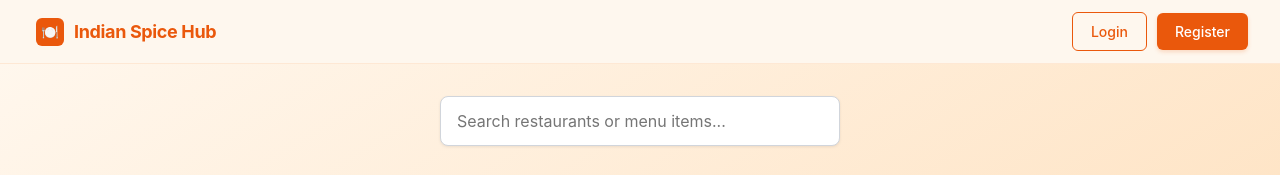
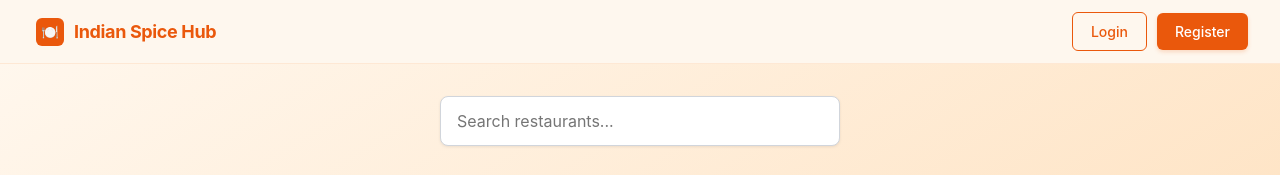
Before and after one commit to manik192/SPL-Group-Project, a React (Create React App) app in the folder frontend/: page /restaurants in a window 1280 px wide. Shown: the top 175 px of the page. Built offline with nearby package versions, Linux system fonts and the light colour scheme; no server answers.

Commit message:
Hide cart button for restaurant users

```diff
--- a/frontend/src/components/Navbar.js
+++ b/frontend/src/components/Navbar.js
@@ -17,6 +17,9 @@ const Navbar = () => {
     };
 
     const handleNavigate = (path) => navigate(path);
+
+    // 🔥 Add this to detect role
+    const role = localStorage.getItem("ish_role");
 
     return (
         <nav style={{
@@ -77,6 +80,8 @@ const Navbar = () => {
                 <div style={{ display: 'flex', alignItems: 'center', gap: '10px' }}>
                     {isLoggedIn ? (
                         <>
+                            {/* 🔥 Hide Cart for restaurant */}
+                            {role !== "restaurant" && (
                                 <button
                                     onClick={() => handleNavigate("/Cart")}
                                     style={{
@@ -107,6 +112,8 @@ const Navbar = () => {
                                     </svg>
                                     Cart
                                 </button>
+                            )}
+
                             <button
                                 onClick={handleLogout}
                                 style={{
--- a/frontend/src/components/RestaurantList.js
+++ b/frontend/src/components/RestaurantList.js
@@ -5,7 +5,7 @@ import axios from 'axios';
 export default function RestaurantList() {
   const [restaurants, setRestaurants] = useState([]);
   const [loading, setLoading] = useState(true);
-  const [search, setSearch] = useState("");  // 🔍 search bar
+  const [search, setSearch] = useState(""); // 🔍 Search state
 
   useEffect(() => {
     axios.get('http://localhost:8080/restaurants')
@@ -41,7 +41,7 @@ export default function RestaurantList() {
             type="text"
             value={search}
             onChange={(e) => setSearch(e.target.value)}
-            placeholder="Search restaurants or menu items..."
+            placeholder="Search restaurants..."
             style={{
               width: '100%',
               maxWidth: '400px',
@@ -63,28 +63,12 @@ export default function RestaurantList() {
           </p>
         </div>
 
-        {/* Restaurant Cards */}
         <div style={{ display: 'grid', gridTemplateColumns: 'repeat(auto-fill, minmax(320px, 1fr))', gap: '24px' }}>
-
           {restaurants
-            .filter(r => {
-              const term = search.toLowerCase();
-
-              // match restaurant name
-              if (r.name?.toLowerCase().includes(term)) return true;
-
-              // match address
-              if (r.address?.toLowerCase().includes(term)) return true;
-
-              // match ANY menu item name
-              if (Array.isArray(r.menu)) {
-                for (const item of r.menu) {
-                  if (item.name?.toLowerCase().includes(term)) return true;
-                }
-              }
-
-              return false;
-            })
+            .filter(r =>
+              r.name?.toLowerCase().includes(search.toLowerCase()) ||
+              r.address?.toLowerCase().includes(search.toLowerCase())
+            )
             .map((restaurant, idx) => {
               const rid = restaurant._id || restaurant.id || restaurant.ID;
 
@@ -108,7 +92,6 @@ export default function RestaurantList() {
                     e.currentTarget.style.boxShadow = '0 4px 6px rgba(0,0,0,0.1)';
                   }}
                 >
-                  {/* Card Header */}
                   <div style={{ display: 'flex', alignItems: 'flex-start', gap: '12px', marginBottom: '12px' }}>
                     <div style={{
                       width: '48px',
@@ -140,7 +123,6 @@ export default function RestaurantList() {
                     </div>
                   </div>
 
-                  {/* Address */}
                   {restaurant.address && (
                     <div style={{
                       display: 'flex',
@@ -155,7 +137,6 @@ export default function RestaurantList() {
                     </div>
                   )}
 
-                  {/* Phone */}
                   {restaurant.phone && (
                     <div style={{
                       display: 'flex',
@@ -170,7 +151,6 @@ export default function RestaurantList() {
                     </div>
                   )}
 
-                  {/* View Menu Button */}
                   <Link
                     to={`/restaurants/${rid}`}
                     style={{
@@ -192,19 +172,13 @@ export default function RestaurantList() {
             })}
         </div>
 
-        {/* No Restaurants Found */}
         {restaurants.length === 0 && (
           <div style={{ textAlign: 'center', padding: '64px 0' }}>
             <div style={{ fontSize: '4rem', marginBottom: '16px' }}>🍽️</div>
-            <h3 style={{ fontSize: '1.5rem', fontWeight: 'bold', color: '#1f2937', marginBottom: '8px' }}>
-              No restaurants available yet
-            </h3>
-            <p style={{ color: '#6b7280', marginBottom: '24px' }}>
-              Check back soon for amazing Indian restaurants!
-            </p>
+            <h3 style={{ fontSize: '1.5rem', fontWeight: 'bold', color: '#1f2937', marginBottom: '8px' }}>No restaurants available yet</h3>
+            <p style={{ color: '#6b7280', marginBottom: '24px' }}>Check back soon for amazing Indian restaurants!</p>
           </div>
         )}
-
       </div>
     </div>
   );
```
Lines whose indentation alone changed are shown as unchanged.
